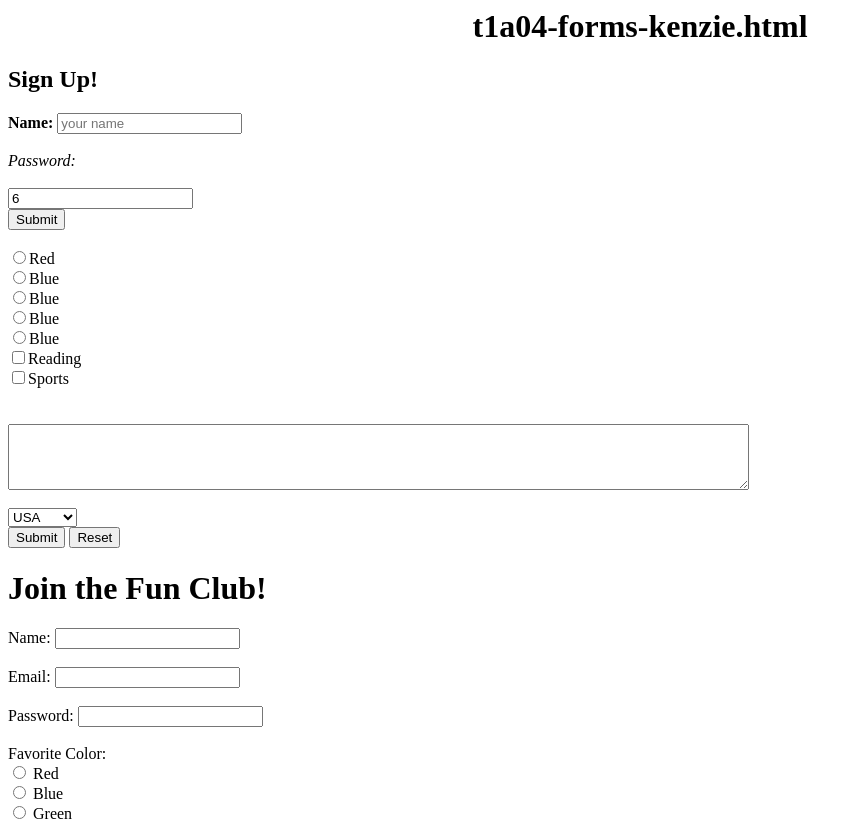
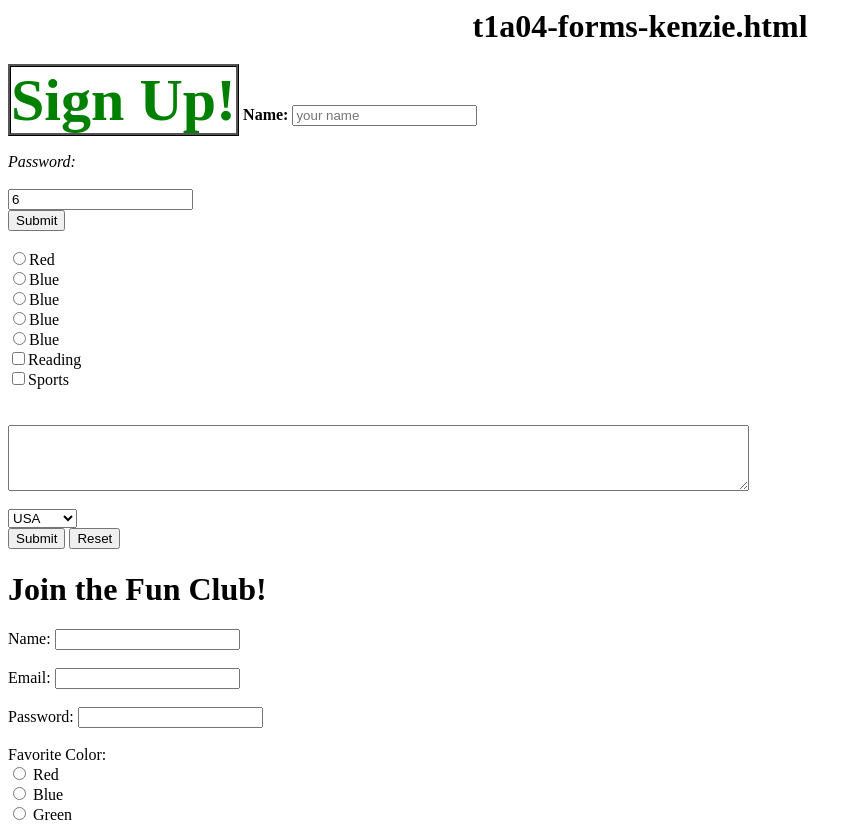
Before and after one commit to kikieide/game-dev-2024-kenzie, a plain HTML site: page public/t1a04-forms-kenzie.html in a window 1280 px wide. Shown: the top 826 px of the page, without its empty margins (0-863 px from the left). Drawn offline with Linux system fonts and the light colour scheme.

Commit message:
Update t1a04-forms-kenzie.html

```diff
--- a/public/t1a04-forms-kenzie.html
+++ b/public/t1a04-forms-kenzie.html
@@ -1,7 +1,10 @@
 <head>
 <h1 align=center>t1a04-forms-kenzie.html</h1>
 <form action="submit.html">
-  <h2>Sign Up!</h2>
+  <b style="font-size: 60px;
+    color:green;
+border-style: ridge;
+    border-color: black;">Sign Up!</b>
   <b>Name:</b>
   <input type="text" id="name" name="name" placeholder="your name"><br><br>
    <i>Password:</i>
```
